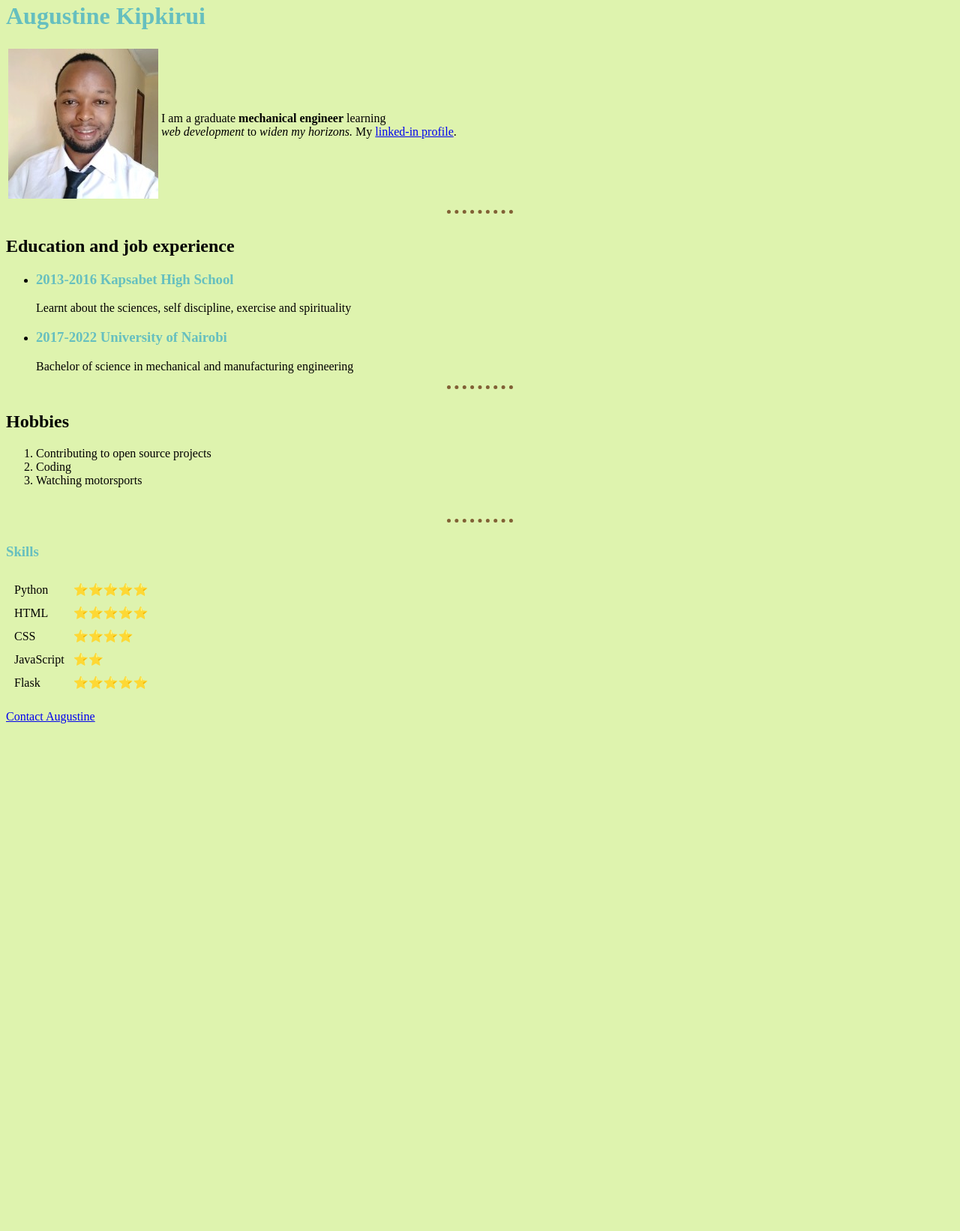
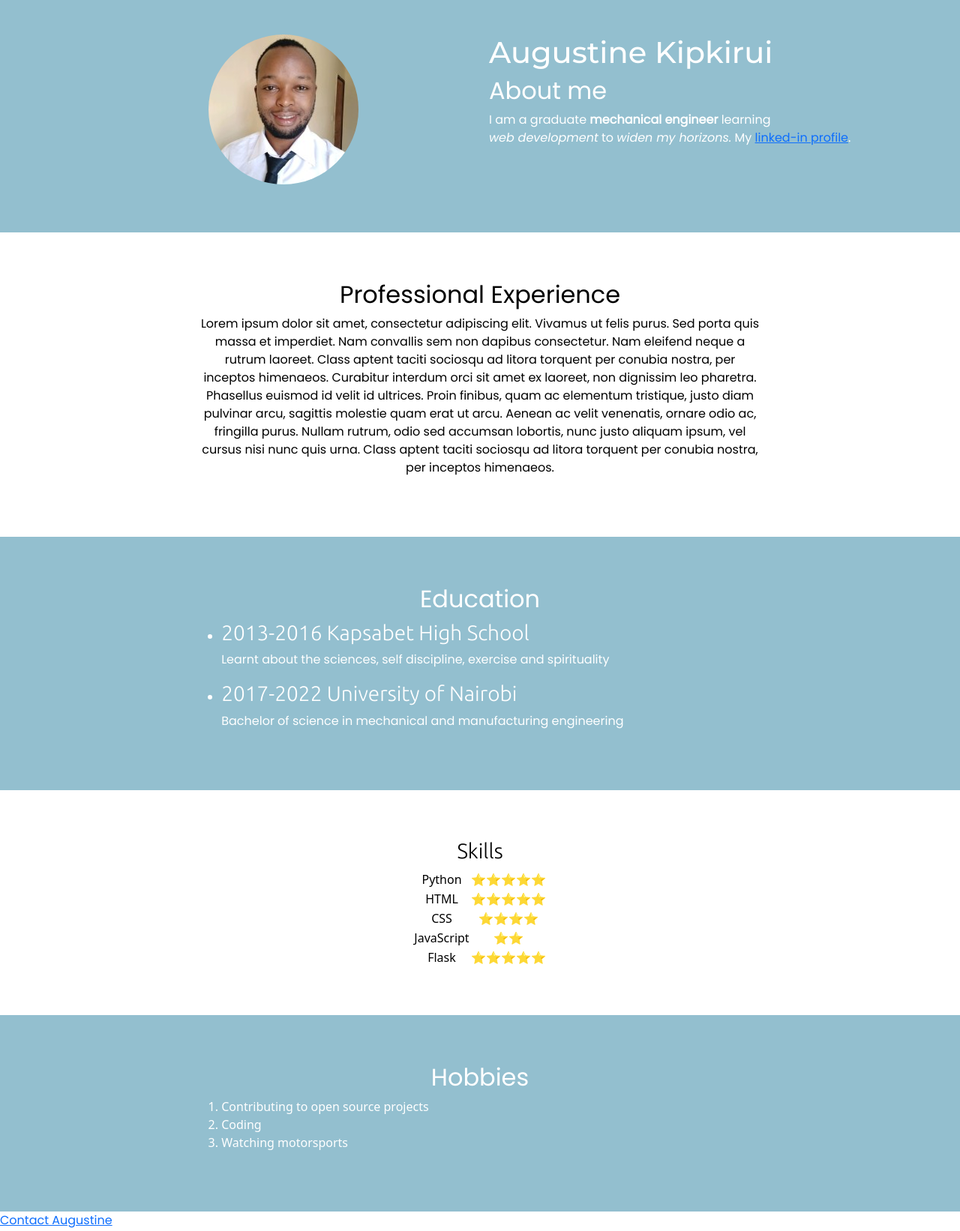
Before and after one commit to August-Ine/CV, a plain HTML site: page index.html in a window 1280 px wide. Shown: the part 18-1660 px from the top of the page at 75% size. Before the commit the page ends 999 px from the top, so only its background shows below. Drawn offline with nearby package versions, Linux system fonts and the light colour scheme.

Commit message:
css editing blue template

```diff
--- a/css/styles.css
+++ b/css/styles.css
@@ -1,16 +1,73 @@
-hr{
-    width: 7%;
-    height: 10px;
-    border-style: dotted none none none;
-    border-top-width: thick;
-    border-top-color: rgb(129, 96, 53);
+/* fonts */
+body {
+    text-align: center;
 }
-h1{
-    color:#66BFBF;
+
+h1 {
+    font-family: 'Montserrat', sans-serif;
 }
-h3{
-    color:#66BFBF;
+
+h2,
+p {
+    font-family: 'Poppins', sans-serif;
 }
-body{
-    background-color: #66BFBF;
+
+h3 {
+    font-family: 'Ubuntu', sans-serif;
 }
+
+/* all sections */
+.colored-section {
+    background-color: #93BFCF;
+    color: #fff;
+}
+
+.white-section {
+    color: #000;
+}
+
+.container-fluid {
+    padding: 5% 10%;
+    text-align: center;
+}
+
+.section-content {
+    width: 60%;
+    margin: auto;
+}
+
+/* title section */
+#title {
+    padding: 5% 10%;
+}
+
+#profile-image {
+    border-radius: 100%;
+}
+
+#profile-image-col {
+    text-align: center;
+}
+
+/* Education */
+#education-list {
+    text-align: left;
+}
+
+/* skills */
+#carousel-image {
+    width: 60%;
+}
+
+#skills {
+    /* background-color: #BDCDD6; */
+}
+
+#skills-table {
+    margin: auto;
+}
+
+/* hobbies section */
+#hobbies-list {
+    text-align: left;
+}
--- a/index.html
+++ b/index.html
@@ -1,25 +1,75 @@
 <!DOCTYPE html>
 <html lang="en">
+
 <head>
     <meta charset="UTF-8">
     <title>Augustine's website </title>
     <link rel="stylesheet" href="css/styles.css">
+
+    <!-- fonts -->
+    <link rel="preconnect" href="https://fonts.googleapis.com">
+    <link rel="preconnect" href="https://fonts.gstatic.com" crossorigin>
+    <link
+        href="https://fonts.googleapis.com/css2?family=Montserrat:ital,wght@0,100;0,400;0,500;0,900;1,500&family=Poppins:ital@0;1&family=Ubuntu:wght@300&display=swap"
+        rel="stylesheet">
+
+    <!-- bootstrap -->
+    <link href="https://cdn.jsdelivr.net/npm/bootstrap@5.3.0-alpha1/dist/css/bootstrap.min.css" rel="stylesheet"
+        integrity="sha384-GLhlTQ8iRABdZLl6O3oVMWSktQOp6b7In1Zl3/Jr59b6EGGoI1aFkw7cmDA6j6gD" crossorigin="anonymous">
+    <script src="https://cdn.jsdelivr.net/npm/bootstrap@5.3.0-alpha1/dist/js/bootstrap.bundle.min.js"
+        integrity="sha384-w76AqPfDkMBDXo30jS1Sgez6pr3x5MlQ1ZAGC+nuZB+EYdgRZgiwxhTBTkF7CXvN"
+        crossorigin="anonymous"></script>
+
 </head>
 
 
-<body style="background-color:rgb(222, 243, 174);">
+<body>
+    <section id="title" class="colored-section">
+        <div class="row">
+            <div id="profile-image-col" class="col-lg-6">
+                <img id="profile-image" src="images/ppic.jpeg" alt="profile image of author">
+            </div>
+            <div class="col-lg-6">
                 <h1>Augustine Kipkirui</h1>
-    <table>
-        <tbody>
-            <tr>
-                <td> <img src="images/ppic.jpeg" alt="profile image of author"></td>
-                <td><p>I am a graduate <strong>mechanical engineer</strong> learning <br> <em>web development</em> to <i>widen my horizons.</i> My <a href="https://www.linkedin.com/in/augustine-kipkirui-100005231/?originalSubdomain=ke">linked-in profile</a>.</p></td>
-            </tr>
-        </tbody>
-    </table>
-    <hr>
-    <h2>Education and job experience</h2>
-    <ul>
+                <h2>About me</h2>
+                <p>I am a graduate <strong>mechanical engineer</strong> learning <br> <em>web development</em> to
+                    <i>widen my horizons.</i> My <a
+                        href="https://www.linkedin.com/in/augustine-kipkirui-100005231/?originalSubdomain=ke">linked-in
+                        profile</a>.
+                </p>
+            </div>
+        </div>
+    </section>
+
+
+    <section id="professional-experience" class="white-section">
+        <div class="container-fluid">
+            <div class="section-content">
+                <h2>Professional Experience</h2>
+                <p>Lorem ipsum dolor sit amet, consectetur adipiscing elit. Vivamus ut felis purus. Sed porta quis massa
+                    et
+                    imperdiet. Nam convallis sem non dapibus consectetur. Nam eleifend neque a rutrum laoreet. Class
+                    aptent
+                    taciti sociosqu ad litora torquent per conubia nostra, per inceptos himenaeos. Curabitur interdum
+                    orci
+                    sit
+                    amet ex laoreet, non dignissim leo pharetra. Phasellus euismod id velit id ultrices. Proin finibus,
+                    quam
+                    ac
+                    elementum tristique, justo diam pulvinar arcu, sagittis molestie quam erat ut arcu. Aenean ac velit
+                    venenatis, ornare odio ac, fringilla purus. Nullam rutrum, odio sed accumsan lobortis, nunc justo
+                    aliquam
+                    ipsum, vel cursus nisi nunc quis urna. Class aptent taciti sociosqu ad litora torquent per conubia
+                    nostra,
+                    per inceptos himenaeos.</p>
+            </div>
+        </div>
+    </section>
+    <section id="education" class="colored-section">
+        <div class="container-fluid">
+            <div class="section-content">
+                <h2>Education</h2>
+                <ul id="education-list">
                     <li>
                         <div>
                             <h3>2013-2016 Kapsabet High School</h3>
@@ -33,37 +83,89 @@
                         </div>
                     </li>
                 </ul>
-    <hr>
+            </div>
+
+        </div>
+    </section>
+
+    <section id="skills" class="white-section">
+        <div class="container-fluid">
+            <div class="section-content">
+                <!-- <div id="skills-carousel" class="carousel slide" data-bs-ride="carousel">
+                    <div class="carousel-inner">
+                        <div class="carousel-item active">
+                            <p>Python</p>
+                            <img src="images/python-symbol.png" class="d-block w-100 carousel-image" alt="python logo">
+                        </div>
+                        <div class="carousel-item">
+                            <p>Flask web framework</p>
+                            <img src="images/flask.png" class="d-block w-100 carousel-image" alt="flask logo">
+                        </div>
+                        <div class="carousel-item">
+                            <p>HTML, CSS and JavaScript</p>
+                            <img src="images/html5.png" class="d-block w-100 carousel-image" alt="html5 logo">
+                        </div>
+                    </div>
+                    <button class="carousel-control-prev" type="button" data-bs-target="#skills-carousel"
+                        data-bs-slide="prev">
+                        <span class="carousel-control-prev-icon" aria-hidden="true"></span>
+                        <span class="visually-hidden">Previous</span>
+                    </button>
+                    <button class="carousel-control-next" type="button" data-bs-target="#skills-carousel"
+                        data-bs-slide="next">
+                        <span class="carousel-control-next-icon" aria-hidden="true"></span>
+                        <span class="visually-hidden">Next</span>
+                    </button>
+                </div> -->
+
+
+                <h3>Skills</h3>
+                <table id="skills-table" cellspacing='10'>
+                    <tbody>
+                        <tr>
+                            <td colspan="2">Python</td>
+                            <td>⭐⭐⭐⭐⭐</td>
+                        </tr>
+                        <tr>
+                            <td colspan="2">HTML</td>
+                            <td>⭐⭐⭐⭐⭐</td>
+                        </tr>
+                        <tr>
+                            <td colspan="2">CSS</td>
+                            <td>⭐⭐⭐⭐</td>
+                        </tr>
+                        <tr>
+                            <td colspan="2">JavaScript</td>
+                            <td>⭐⭐</td>
+                        </tr>
+                        <tr>
+                            <td colspan="2">Flask</td>
+                            <td>⭐⭐⭐⭐⭐</td>
+                        </tr>
+                    </tbody>
+                </table>
+
+            </div>
+
+        </div>
+    </section>
+
+
+    <section id="hobbies" class="colored-section">
+        <div class="container-fluid">
+            <div class="section-content">
                 <h2>Hobbies</h2>
-    <ol>
+                <ol id="hobbies-list">
                     <li>Contributing to open source projects</li>
                     <li>Coding</li>
                     <li>Watching motorsports</li>
                 </ol>
-    <br>
-    <hr>
-    <p>
-        <h3>Skills</h3>
-    </p>
-    <table cellspacing = '10'>
-        <tbody>
-            <tr>
-                <td colspan="2">Python</td><td>⭐⭐⭐⭐⭐</td>
-            </tr>
-            <tr>
-                <td colspan="2">HTML</td><td>⭐⭐⭐⭐⭐</td>
-            </tr>
-            <tr>
-                <td colspan="2">CSS</td><td>⭐⭐⭐⭐</td>
-            </tr>
-            <tr>
-                <td colspan="2">JavaScript</td><td>⭐⭐</td>
-            </tr>
-            <tr>
-                <td colspan="2">Flask</td><td>⭐⭐⭐⭐⭐</td>
-            </tr>
-        </tbody>
-    </table>
+            </div>
+        </div>
+    </section>
+    <footer id="footer">
         <p><a href="contactme.html">Contact Augustine</a></p>
+    </footer>
 </body>
+
 </html>
```
Also changed, not shown: images/flask.png (added), images/html5.png (added), images/python-symbol.png (added). Lines whose indentation alone changed are shown as unchanged.
